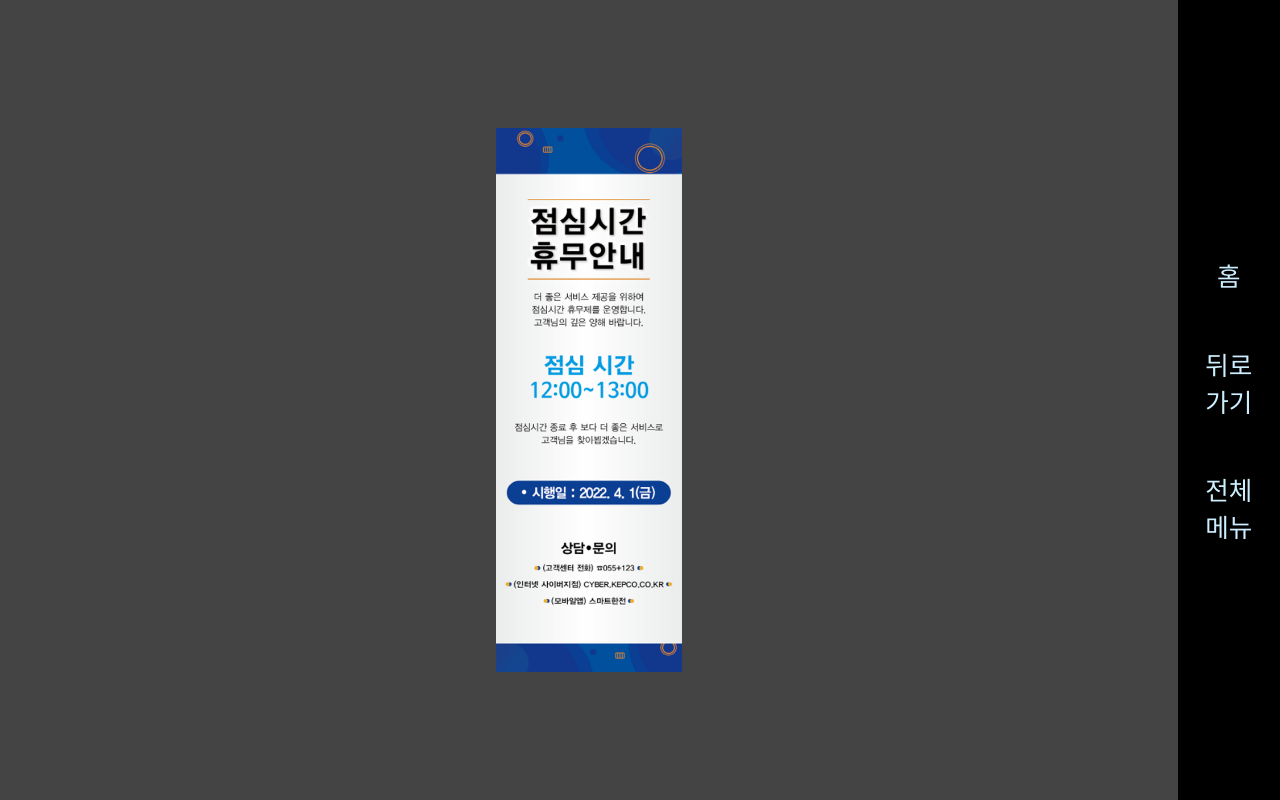
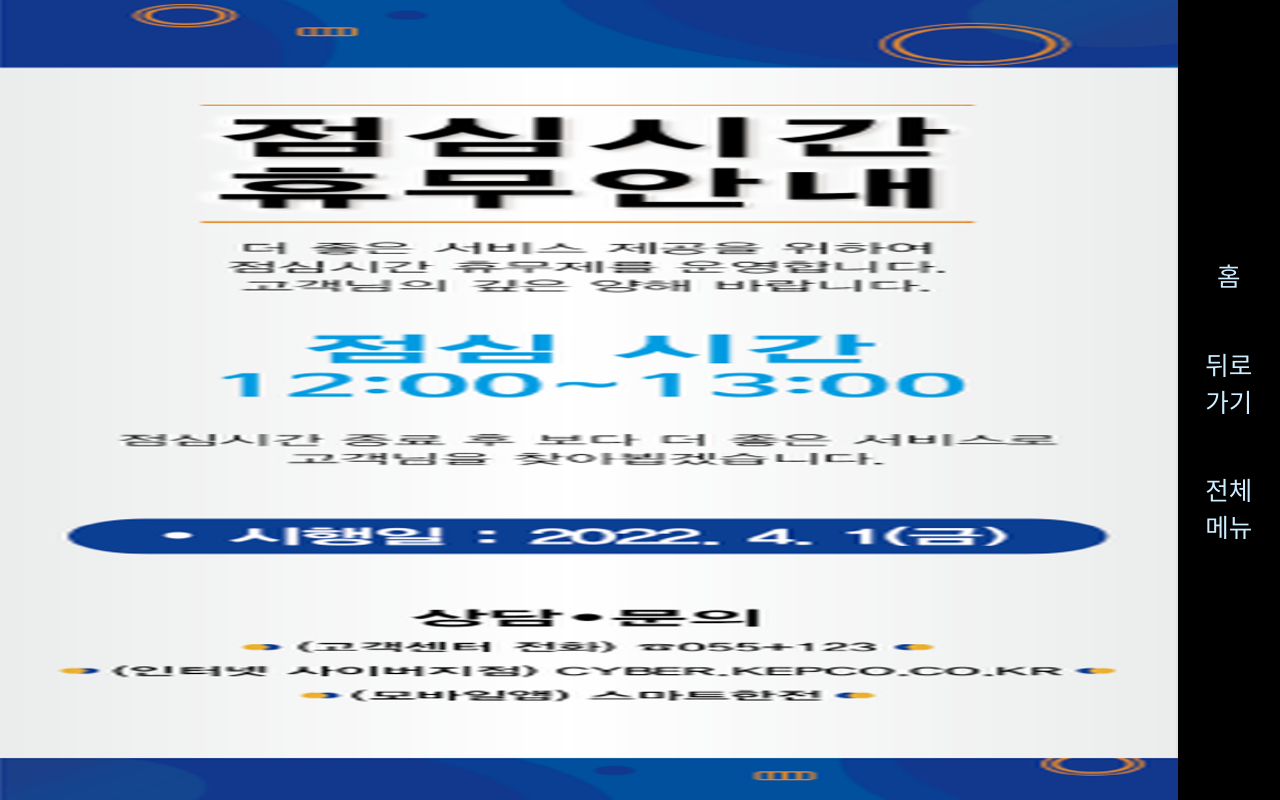
Before and after one commit to 0131mj/kiosk, a plain HTML site: page index.html in a window 1280 px wide. Drawn offline with Linux system fonts and the light colour scheme; a web font is replaced by a local one.

Commit message:
- 슬라이드 전체 화면으로 확대

```diff
--- a/index.html
+++ b/index.html
@@ -11,7 +11,6 @@
         .main-content {
             width: 100%;
             height: 100%;
-            padding: 10vw;
             display: flex;
             justify-content: center;
             align-items: center;
@@ -20,13 +19,8 @@
 
         .slide {
             width: 100%;
+            height: 100%;
         }
-
-        .slide:nth-child(1) {
-            height: 100%;
-            width: auto;
-        }
-
 
     </style>
 </head>
```
